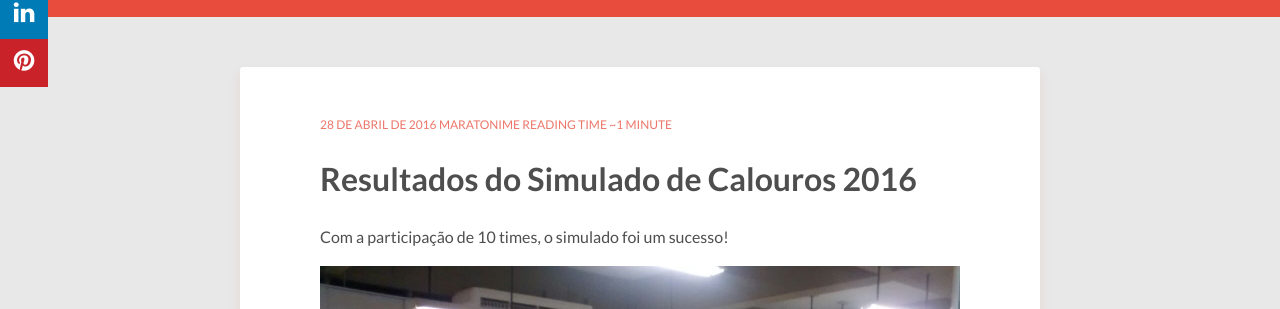
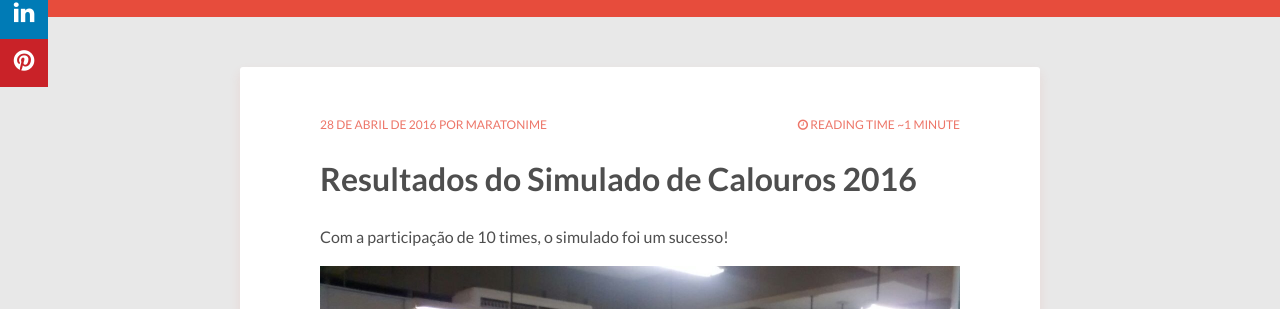
Before and after one commit to maratonusp/blog, a Jekyll site: the page built from index.html, in a window 1280 px wide. Shown: the part 333-642 px from the top of the page. Built offline with Jekyll 4.4.1, drawn with Linux system fonts in a browser that asks for light colours; nearby versions of some CDN libraries; the list of posts is cut into pages by our own code; comment, search, counter and statistics services are not loaded.

Commit message:
Update from Forestry.io - index.html

```diff
--- a/index.html
+++ b/index.html
@@ -13,35 +13,40 @@ tags:
 - icpc
 comments: false
 ---
-<p>{% for post in paginator.posts %}</p>
+{% for post in paginator.posts %}
 <article class="hentry">
   <header>
     {% if post.image.feature %}
       <div class="entry-image-index">
         <a href="{{ site.url }}{{ post.url }}" title="{{ post.title }}"><img src="{{ site.url }}/images/{{ post.image.feature }}" alt="{{ post.title }}"></a>
-      </div>
+      </div><!-- /.entry-image -->
     {% endif %}
     <div class="entry-meta">
-      <time datetime="{{ post.date | date_to_xmlschema }}"><a href="{{ site.url }}{{ post.url }}">{% include /time.html %}</a></time><a href="{{ site.url }}/about/" title="Sobre o {{ site.owner.name }}">{{ site.owner.name }}</a>
+      <span class="entry-date date published updated"><time datetime="{{ post.date | date_to_xmlschema }}"><a href="{{ site.url }}{{ post.url }}">{% include /time.html %}</a></time></span><span class="author vcard"><span class="fn"><a href="{{ site.url }}/about/" title="Sobre o {{ site.owner.name }}">{{ site.owner.name }}</a></span></span>
       {% if site.reading_time %}
-
-
+      <span class="entry-reading-time">
+        <i class="fa fa-clock-o"></i>
         {% assign readtime = post.content | number_of_words | divided_by:site.words_per_minute %}
         Reading time ~{% if readtime <= 1 %}1 minute{% else %}{{ readtime }} minutes{% endif %}
-
+      </span><!-- /.entry-reading-time -->
       {% endif %}
-    </div>
+    </div><!-- /.entry-meta -->
     {% if post.link %}
-      <h1 class="entry-title"><a href="{{ site.url }}{{ post.url }}" class="permalink" rel="bookmark" title="{{ post.title }}"></a> <a href="{{ post.link }}">{{ post.title }}</a></h1>
+      <h1 class="entry-title"><a href="{{ site.url }}{{ post.url }}" class="permalink" rel="bookmark" title="{{ post.title }}"><i class="fa fa-bookmark"></i></a> <a href="{{ post.link }}">{{ post.title }}</a></h1>
     {% else %}
       <h1 class="entry-title"><a href="{{ site.url }}{{ post.url }}" rel="bookmark" title="{{ post.title }}" itemprop="url">{{ post.title }}</a></h1>
     {% endif %}
   </header>
   <div class="entry-content">
+    {% if post.content contains "<!-- more -->" %}
+    {{ post.content | split:"<!-- more -->" | first % }}
+    {% else %}
       {{ post.content }}
-  </div>
-</article>
-<p>{% endfor %}</p>
+    {% endif %}
+  </div><!-- /.entry-content -->
+</article><!-- /.hentry -->
+{% endfor %}
+
 <div class="pagination">
   {% if paginator.previous_page %}
     {% if paginator.previous_page == 1 %}
@@ -55,7 +60,7 @@ comments: false
   <ul class="inline-list">
     <li>
       {% if paginator.page == 1 %}
-        1
+        <span class="current-page">1</span>
       {% else %}
         <a href="{{ site.url }}">1</a>
       {% endif %}
@@ -63,7 +68,7 @@ comments: false
     {% for count in (2..paginator.total_pages) %}
       <li>
         {% if count == paginator.page %}
-          {{ count }}
+          <span class="current-page">{{ count }}</span>
         {% else %}
           <a href="{{ site.url }}/page{{ count }}">{{ count }}</a>
         {% endif %}
@@ -75,4 +80,4 @@ comments: false
   {% else %}
     Next
   {% endif %}
-</div>
+</div><!-- /.pagination -->
```
